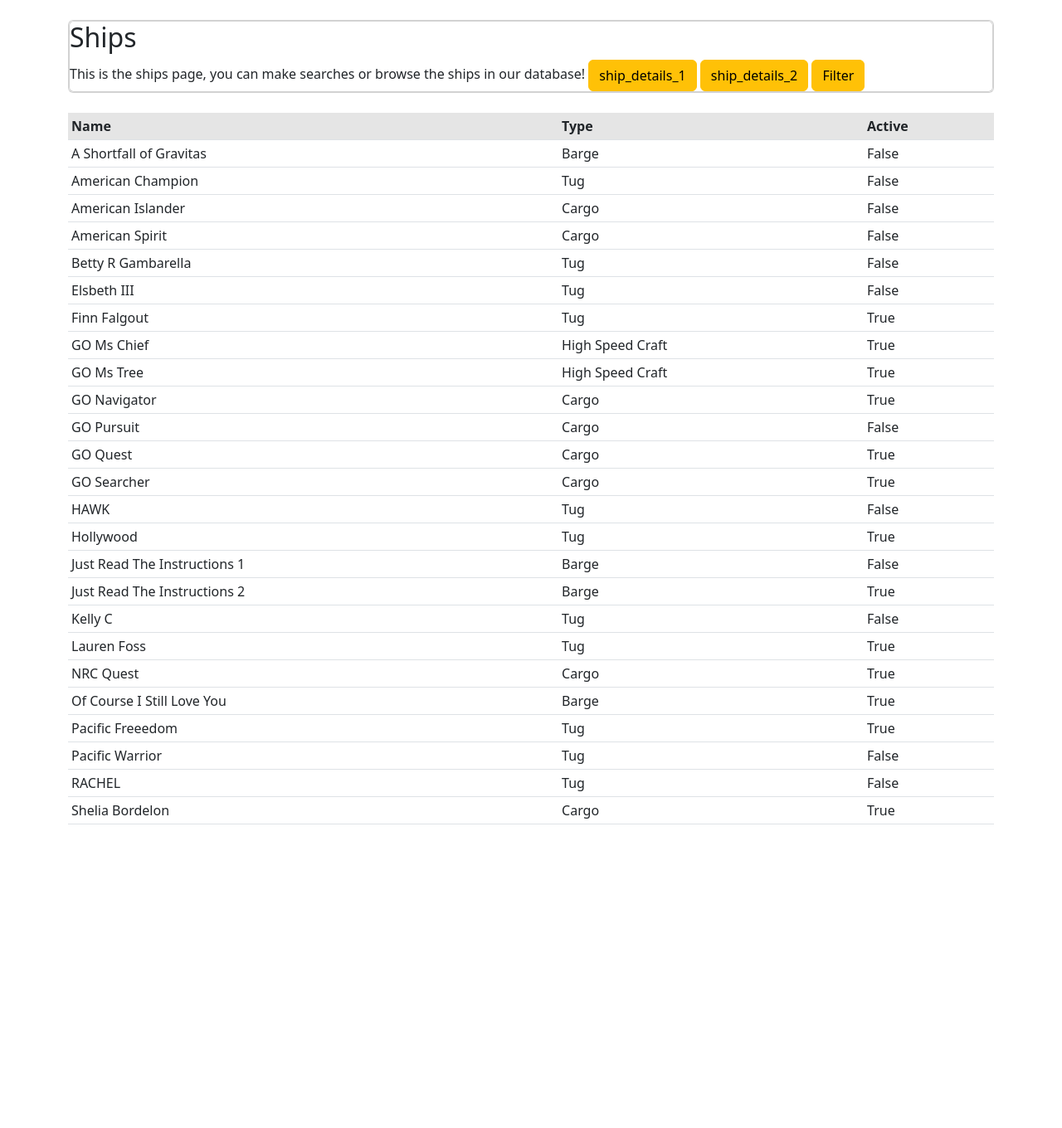
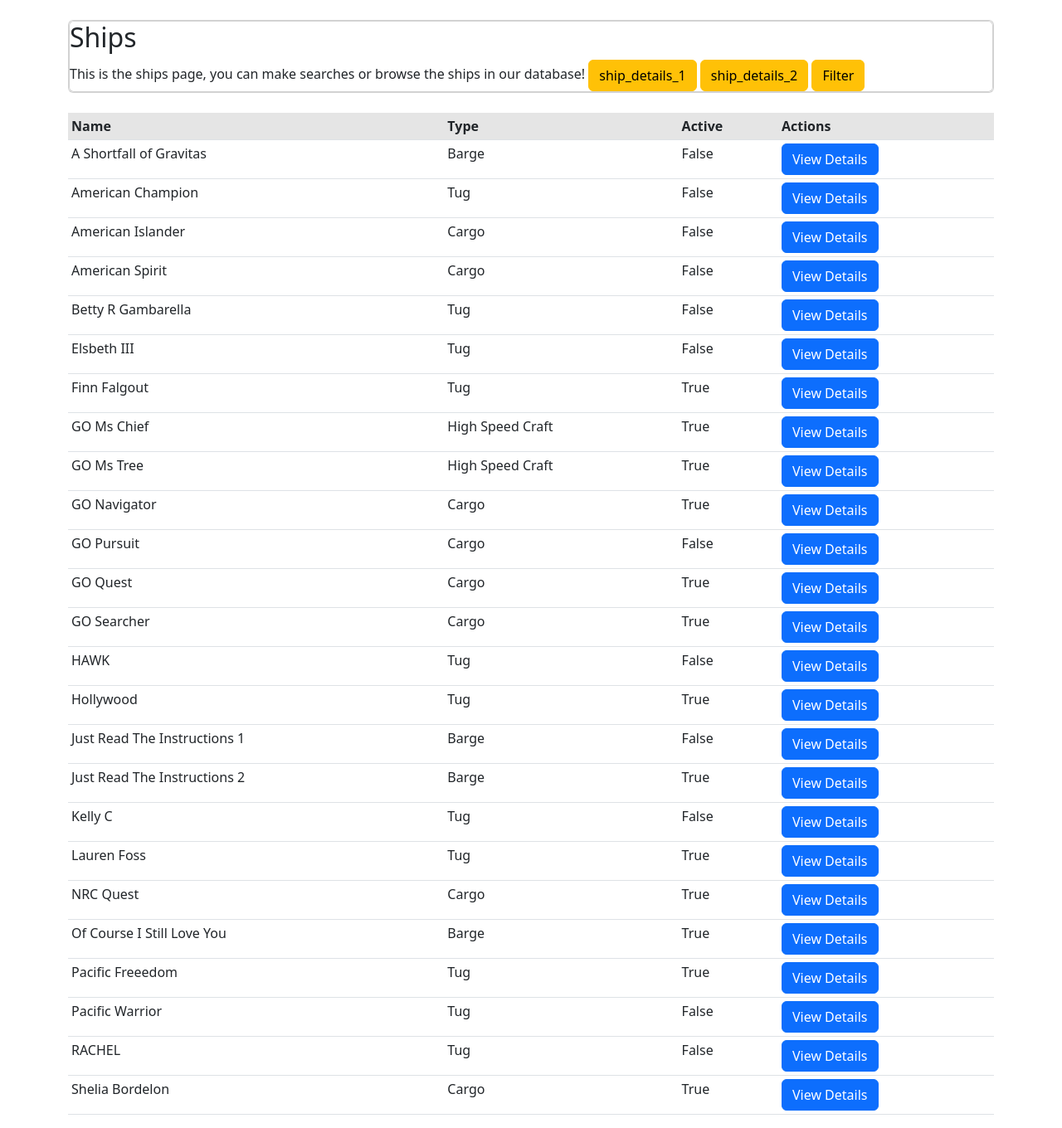
Before and after one commit to itudb2232/itudb2232, a Flask app: page /ships in a window 1280 px wide. Shown: the part 56-1416 px from the top of the page at 83% size. Before the commit the page ends 1050 px from the top, so only its background shows below. Run offline with Flask 2, Linux system fonts and the light colour scheme; data comes from the database, SQL or seed files in the repository; some libraries are stand-ins or nearby versions.

Commit message:
Separate Details windows added
Modal text will be updated

```diff
--- a/website/templates/ships.html
+++ b/website/templates/ships.html
@@ -55,26 +55,49 @@
 </div>
 </br>
 
-<table class = "table table-hover table-sm">
-    <tr class = "table-active">
-        <th>Name</th>
-        <th>Type</th>
-        <th>Active</th>
+<table class="table table-hover table-sm">
+    <tr class="table-active">
+      <th>Name</th>
+      <th>Type</th>
+      <th>Active</th>
+      <th>Actions</th>
     </tr>
     {% for ship in ships %}
     <tr class>
-        <td>
-            {{ship["name"]}}
-        </td>
-        <td>
-            {{ship["type"]}}
-        </td>
-        <td>
-            {{ship["active"]}}
-        </td>
+      <td>{{ship["name"]}}</td>
+      <td>{{ship["type"]}}</td>
+      <td>{{ship["active"]}}</td>
+      <td>
+        <button type="button" class="btn btn-primary" data-toggle="modal" data-target="#ship-details-modal-{{ ship.ship_id }}">
+          View Details
+        </button>
+      </td>
     </tr>
     {% endfor %}
 </table>
 
+{% for ship in ships %}
+<div class="modal fade" id="ship-details-modal-{{ ship.ship_id }}" tabindex="-1" role="dialog" aria-labelledby="ship-details-modal-label-{{ ship.ship_id }}" aria-hidden="true">
+  <div class="modal-dialog" role="document">
+    <div class="modal-content">
+      <div class="modal-header">
+        <h5 class="modal-title" id="ship-details-modal-label-{{ ship.ship_id }}">{{ ship.name }} Details</h5>
+        <button type="button" class="close" data-dismiss="modal" aria-label="Close">
+          <span aria-hidden="true">&times;</span>
+        </button>
+      </div>
+      <div class="modal-body">
+        <!-- Add ship details here -->
+      </div>
+      <div class="modal-footer">
+        <button type="button" class="btn btn-secondary" data-dismiss="modal">Close</button>
+      </div>
+    </div>
+  </div>
+</div>
+{% endfor %}
+
+
+
 <!-- This endblock denotes the end of the content block, nothing should come after it-->
 {% endblock %}
```
